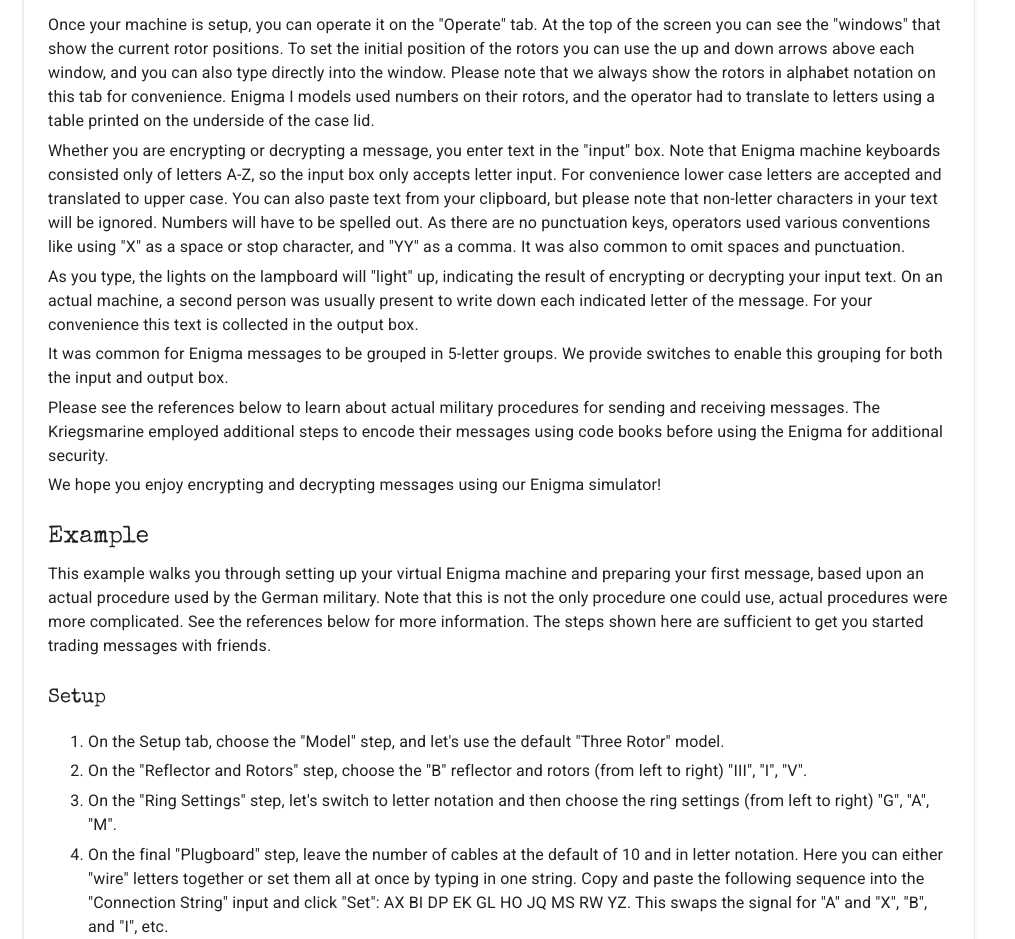
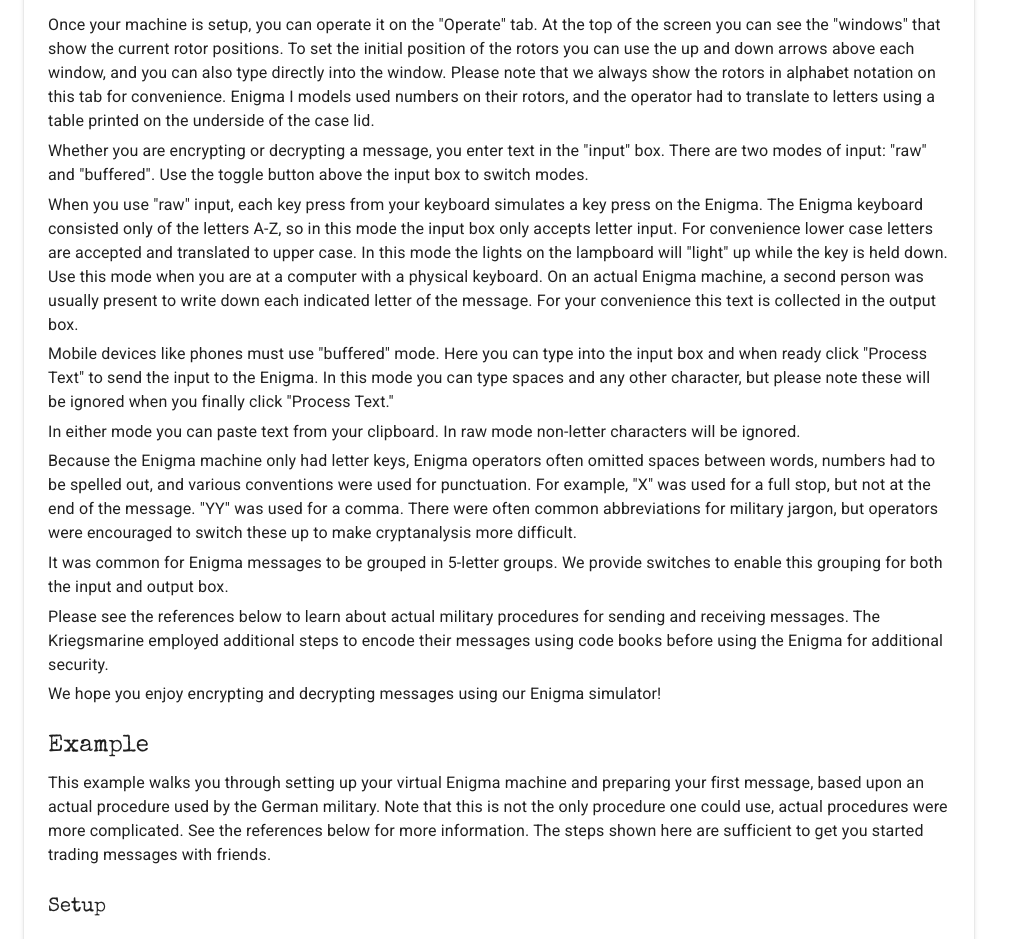
Before and after one commit to gremmie/ww2crypto, a React (Vite) app: page /enigma/about in a window 1280 px wide. Shown: the part 1640-2579 px from the top of the page, without its empty margins (0-1015 px from the left). Built offline with nearby package versions, Linux system fonts and the light colour scheme.

Commit message:
Document raw & buffered input modes.

```diff
--- a/src/features/enigma/components/about.tsx
+++ b/src/features/enigma/components/about.tsx
@@ -164,22 +164,40 @@ export default function EnigmaAbout() {
         </Typography>
         <Typography variant="body1" gutterBottom>
           Whether you are encrypting or decrypting a message, you enter text in
-          the "input" box. Note that Enigma machine keyboards consisted only of
-          letters A-Z, so the input box only accepts letter input. For
-          convenience lower case letters are accepted and translated to upper
-          case. You can also paste text from your clipboard, but please note
-          that non-letter characters in your text will be ignored. Numbers will
-          have to be spelled out. As there are no punctuation keys, operators
-          used various conventions like using "X" as a space or stop character,
-          and "YY" as a comma. It was also common to omit spaces and
-          punctuation.
+          the "input" box. There are two modes of input: "raw" and "buffered".
+          Use the toggle button above the input box to switch modes.
         </Typography>
         <Typography variant="body1" gutterBottom>
-          As you type, the lights on the lampboard will "light" up, indicating
-          the result of encrypting or decrypting your input text. On an actual
-          machine, a second person was usually present to write down each
-          indicated letter of the message. For your convenience this text is
-          collected in the output box.
+          When you use "raw" input, each key press from your keyboard simulates
+          a key press on the Enigma. The Enigma keyboard consisted only of the
+          letters A-Z, so in this mode the input box only accepts letter input.
+          For convenience lower case letters are accepted and translated to
+          upper case. In this mode the lights on the lampboard will "light" up
+          while the key is held down. Use this mode when you are at a computer
+          with a physical keyboard. On an actual Enigma machine, a second person
+          was usually present to write down each indicated letter of the
+          message. For your convenience this text is collected in the output
+          box.
+        </Typography>
+        <Typography variant="body1" gutterBottom>
+          Mobile devices like phones must use "buffered" mode. Here you can type
+          into the input box and when ready click "Process Text" to send the
+          input to the Enigma. In this mode you can type spaces and any other
+          character, but please note these will be ignored when you finally
+          click "Process Text."
+        </Typography>
+        <Typography variant="body1" gutterBottom>
+          In either mode you can paste text from your clipboard. In raw mode
+          non-letter characters will be ignored.
+        </Typography>
+        <Typography variant="body1" gutterBottom>
+          Because the Enigma machine only had letter keys, Enigma operators
+          often omitted spaces between words, numbers had to be spelled out, and
+          various conventions were used for punctuation. For example, "X" was
+          used for a full stop, but not at the end of the message. "YY" was used
+          for a comma. There were often common abbreviations for military
+          jargon, but operators were encouraged to switch these up to make
+          cryptanalysis more difficult.
         </Typography>
         <Typography variant="body1" gutterBottom>
           It was common for Enigma messages to be grouped in 5-letter groups. We
```
